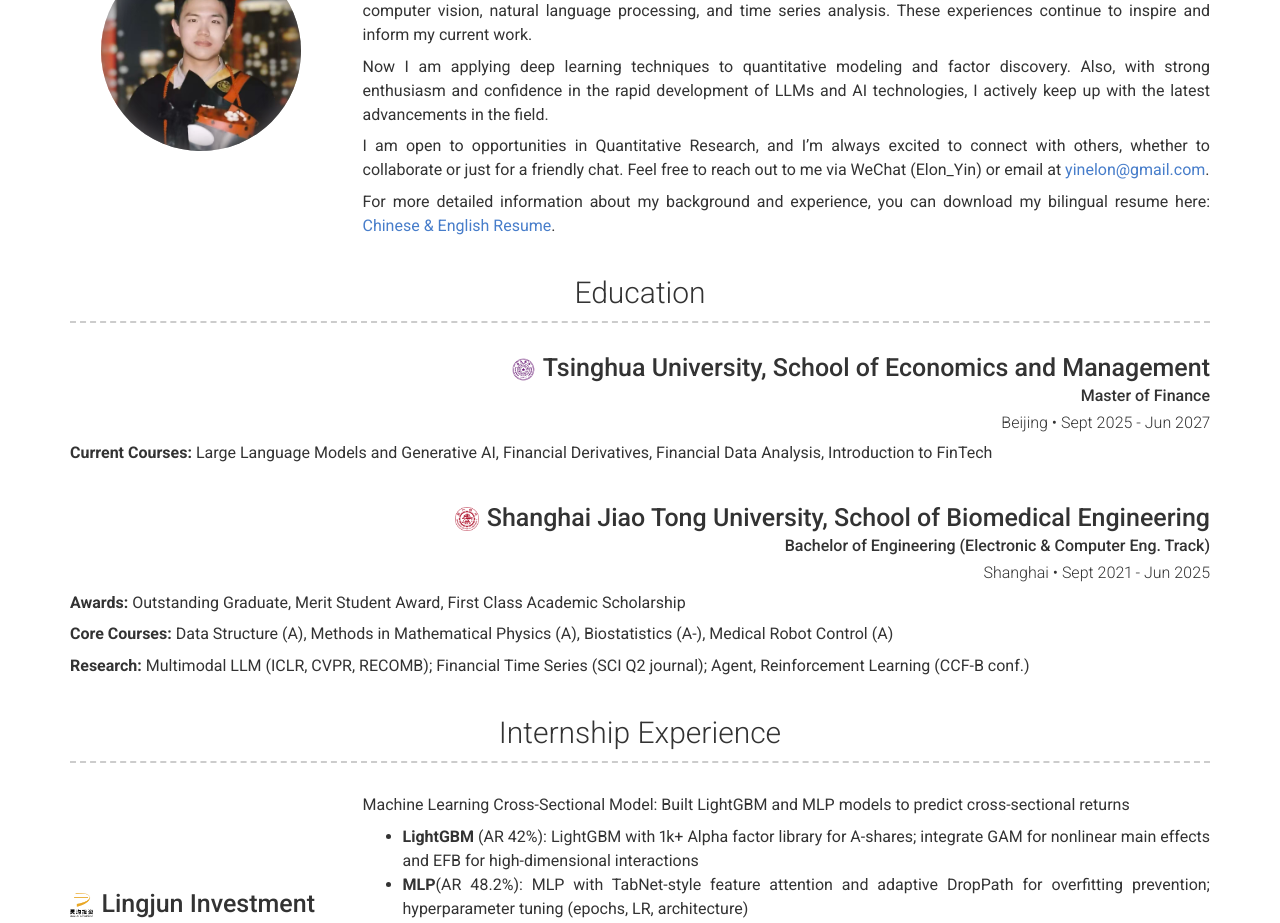
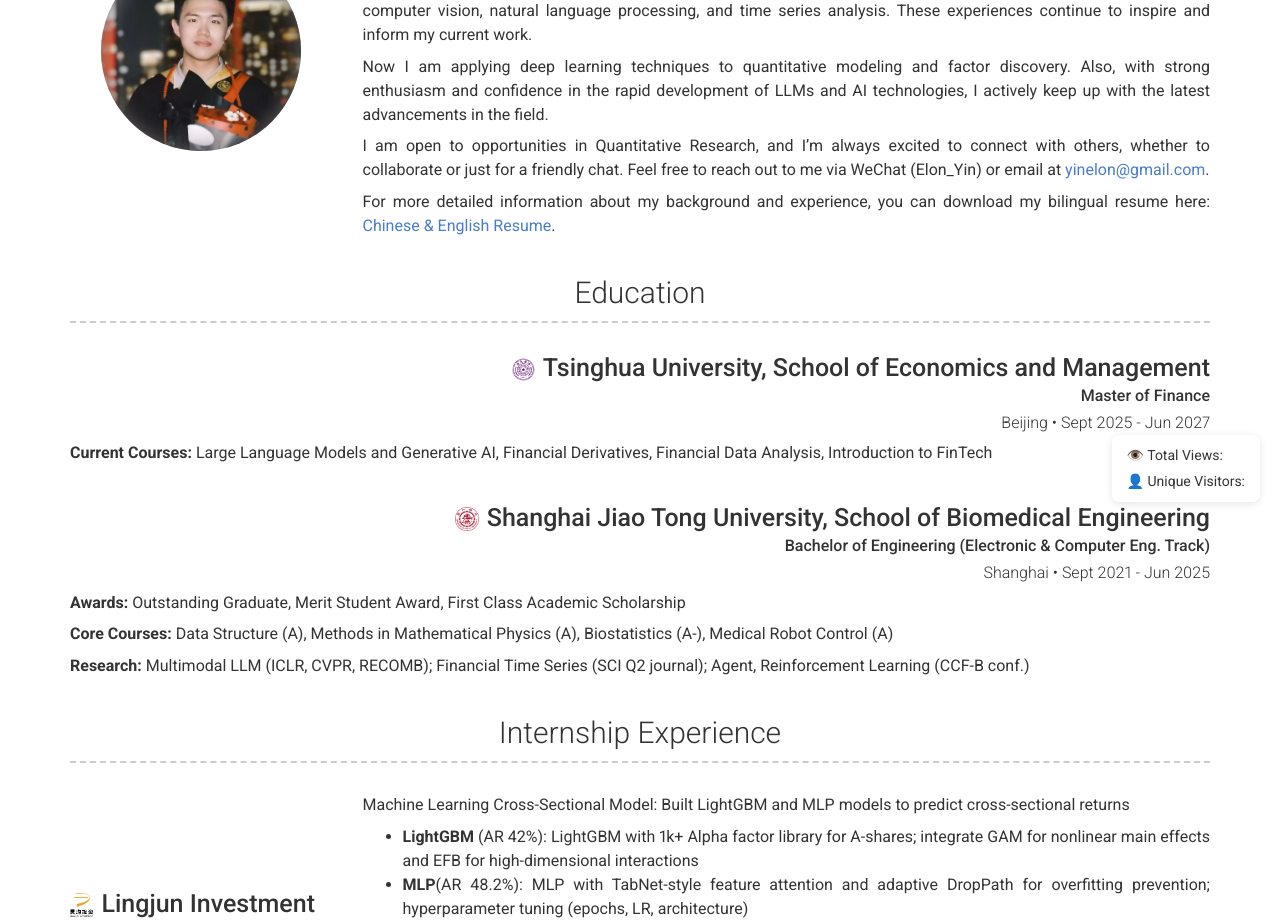
Before and after one commit to yinshuo-thu/yinshuo-thu.github.io, a Jekyll site: the page built from index.md, in a window 1280 px wide. Shown: the part 378-1301 px from the top of the page. Built offline with Jekyll 4.4.1, drawn with Linux system fonts in a browser that asks for light colours; nearby versions of some CDN libraries; comment, search, counter and statistics services are not loaded.

Commit message:
Add visitor counter in bottom-right corner

```diff
--- a/_includes/footer.html
+++ b/_includes/footer.html
@@ -7,3 +7,15 @@
     {%- endif -%}
   </p>
 </div>
+
+<!-- Busuanzi visitor counter -->
+<script async src="//busuanzi.ibruce.info/busuanzi/2.3/busuanzi.pure.mini.js"></script>
+<div style="position: fixed; bottom: 20px; right: 20px; background-color: rgba(255, 255, 255, 0.9); padding: 10px 15px; border-radius: 8px; box-shadow: 0 2px 8px rgba(0,0,0,0.1); font-size: 14px; z-index: 1000;">
+  <span id="busuanzi_container_site_pv" style="display: inline-block;">
+    👁️ Total Views: <span id="busuanzi_value_site_pv"></span>
+  </span>
+  <br>
+  <span id="busuanzi_container_site_uv" style="display: inline-block; margin-top: 5px;">
+    👤 Unique Visitors: <span id="busuanzi_value_site_uv"></span>
+  </span>
+</div>
```
